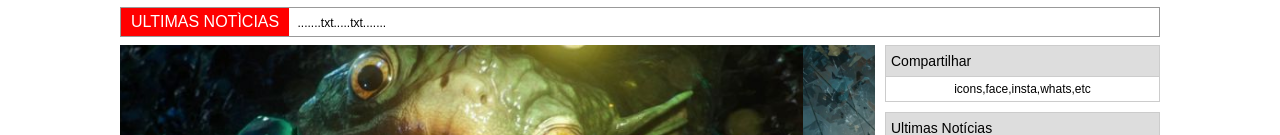
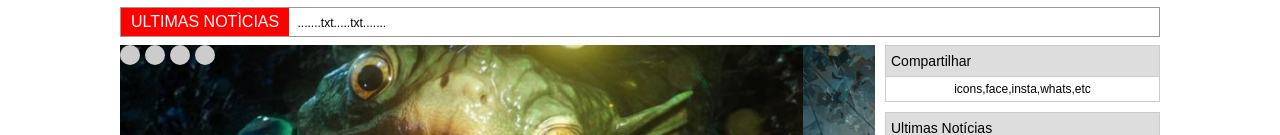
Before and after one commit to juvenir/meusite, a plain HTML site: page index.html in a window 1280 px wide. Shown: the part 168-303 px from the top of the page. Drawn offline with Linux system fonts and the light colour scheme.

Commit message:
add ball select slide

```diff
--- a/index.html
+++ b/index.html
@@ -72,6 +72,12 @@
         <div class="containerint">
             <div class="leftside">
                 <div class="slideshow" id="slideshow">
+                   <div class="ballslideselect">
+                      <div class="ball" onclick="mudarSlide(0)"></div>
+                      <div class="ball" onclick="mudarSlide(1)"></div>
+                      <div class="ball" onclick="mudarSlide(2)"></div>
+                      <div class="ball" onclick="mudarSlide(3)"></div>
+                   </div>
                     <div class="slideshowarea">
                         <div class="slide" style="background-image: url('Imagens/ark.jpg');">
                             <!--<img src="Imagens/ark.jpg" border="0" alt=""/>-->
--- a/script.js
+++ b/script.js
@@ -17,3 +17,9 @@ function passarSlide() {
     }
     document.getElementsByClassName("slideshowarea")[0].style.marginLeft = "-"+(slidewidth * slideItem)+"px";
 }
+function mudarSlide(pos) {
+    slideItem = pos;
+    var slidewidth = document.getElementById("slideshow").offsetWidth;
+    document.getElementsByClassName("slideshowarea")[0].style.marginLeft = "-"+(slidewidth * slideItem)+"px";
+
+}
--- a/style.css
+++ b/style.css
@@ -295,3 +295,17 @@ body {
     background-position: center;
     background-size: cover;
 }*/
+.ballslideselect {
+    position: absolute;
+    width: 100px;
+    height: 20px;
+}
+.ball {
+	width: 20px;
+    height: 20px;
+    float: left;
+    margin-right: 5px;
+    cursor: pointer;
+    background-color: #CCC;
+    border-radius: 10px;
+}
```
